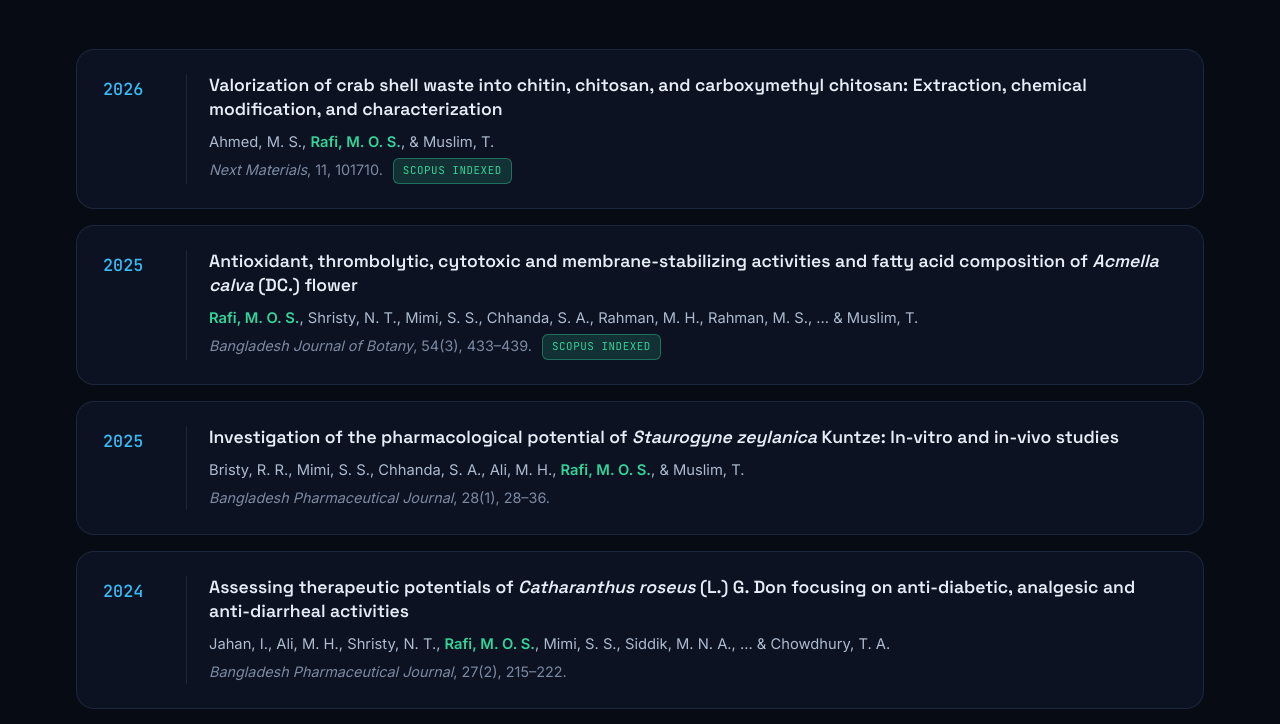
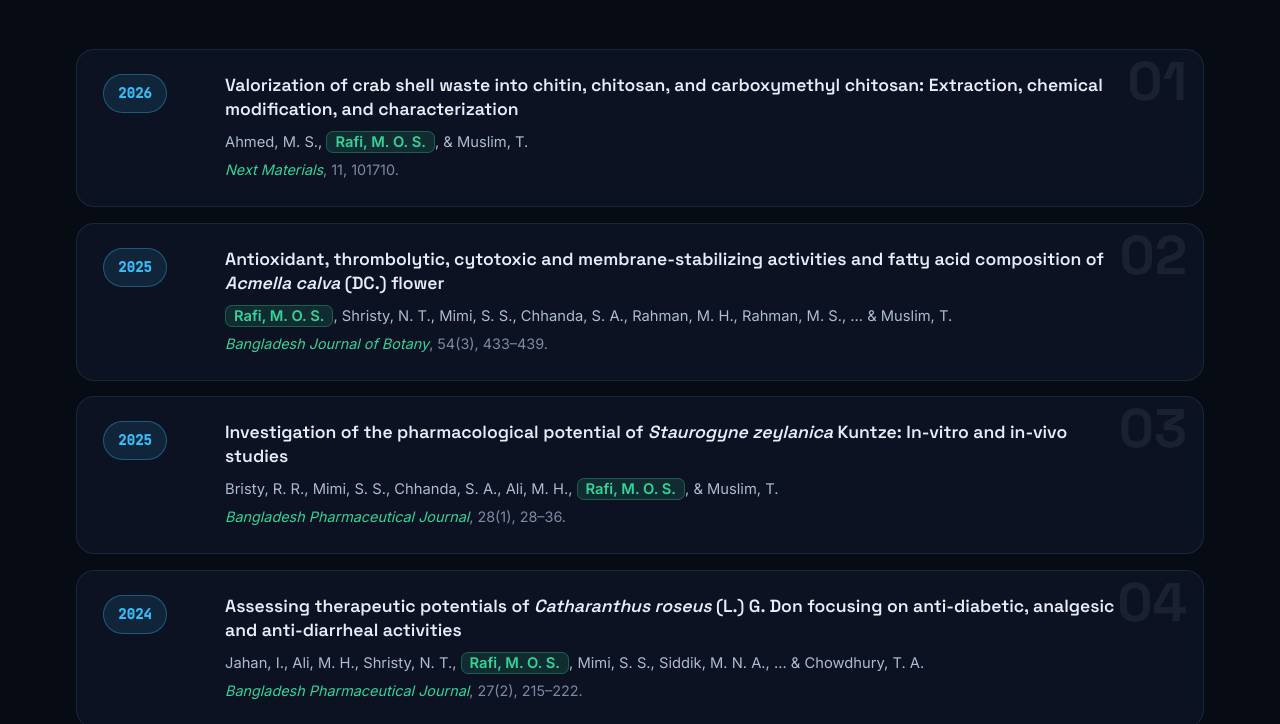
Before and after one commit to Osrafi/Osrafi.github.io, a plain HTML site: page index.html in a window 1280 px wide. Shown: the part 3599-4323 px from the top of the page. Drawn offline with Linux system fonts and the light colour scheme.

Commit message:
Publications beauty pass; drop Scopus badges
- Removed 'Scopus Indexed' badges from the two journal entries
- Ghost issue numbers (01-06) that tint accent on hover
- Year as a gradient-tinted pill that fills on hover
- Gradient spine draws down the card edge on hover
- Author name shown as a highlighted chip; journal names accented
- Conference talks: play-triangle markers with glow, hover slide

Co-Authored-By: Claude Fable 5 <noreply@anthropic.com>

```diff
--- a/css/style.css
+++ b/css/style.css
@@ -495,7 +495,6 @@ ul, ol { list-style: none; }
   margin-left: 6px;
   vertical-align: middle;
 }
-.badge--scopus { background: color-mix(in srgb, var(--accent-2) 16%, transparent); color: var(--accent-2); border: 1px solid color-mix(in srgb, var(--accent-2) 40%, transparent); }
 .badge--role { background: color-mix(in srgb, var(--accent) 14%, transparent); color: var(--accent); border: 1px solid color-mix(in srgb, var(--accent) 36%, transparent); }
 
 .conf { margin-top: 34px; background: var(--panel); border: 1px solid var(--border); border-radius: var(--radius); padding: 28px 30px; }
@@ -1076,6 +1075,114 @@ a.contact-card:hover { transform: translateY(-4px); border-color: var(--accent);
   pointer-events: none;
 }
 
+/* =========================================================
+   Beauty pass 3 — publications & conference presentations
+   ========================================================= */
+
+/* ghost issue numbers 01–06 */
+.pub { counter-increment: pub; overflow: hidden; grid-template-columns: 100px 1fr; }
+.pub::before {
+  content: counter(pub, decimal-leading-zero);
+  position: absolute;
+  top: 4px; right: 16px;
+  font-family: var(--font-display);
+  font-weight: 700;
+  font-size: 3.4rem;
+  line-height: 1;
+  color: color-mix(in srgb, var(--text) 7%, transparent);
+  pointer-events: none;
+  transition: color 0.45s ease, transform 0.45s ease;
+}
+.pub:hover::before {
+  color: color-mix(in srgb, var(--accent) 30%, transparent);
+  transform: translateY(-4px) scale(1.06);
+}
+
+/* gradient spine that draws in on hover */
+.pub::after {
+  content: "";
+  position: absolute;
+  left: 0; top: 0; bottom: 0;
+  width: 3px;
+  background: var(--grad);
+  transform: scaleY(0);
+  transform-origin: top;
+  transition: transform 0.45s cubic-bezier(.2,.7,.2,1);
+}
+.pub:hover::after { transform: scaleY(1); }
+
+/* year as a gradient-tinted pill */
+.pub__year {
+  border-right: none;
+  border-bottom: none;
+  align-self: start;
+  justify-self: start;
+  padding: 7px 14px;
+  border-radius: 999px;
+  font-size: 0.88rem;
+  font-weight: 600;
+  color: var(--accent);
+  background: color-mix(in srgb, var(--accent) 11%, transparent);
+  border: 1px solid color-mix(in srgb, var(--accent) 35%, transparent);
+  transition: background 0.35s ease, color 0.35s ease, box-shadow 0.35s ease;
+}
+.pub:hover .pub__year {
+  background: var(--accent);
+  color: var(--bg);
+  box-shadow: 0 8px 20px -8px var(--accent);
+}
+
+/* title, journal, and author accents */
+.pub__title { transition: color 0.35s ease; padding-right: 56px; }
+.pub:hover .pub__title { color: var(--accent); }
+.pub__venue em { color: var(--accent-2); transition: color 0.3s ease; }
+.pub__authors .me {
+  padding: 1px 8px;
+  border-radius: 7px;
+  background: color-mix(in srgb, var(--accent-2) 13%, transparent);
+  border: 1px solid color-mix(in srgb, var(--accent-2) 30%, transparent);
+  white-space: nowrap;
+}
+
+/* conference presentations */
+.conf { transition: border-color 0.35s ease, box-shadow 0.35s ease; }
+.conf:hover { border-color: var(--border-strong); box-shadow: var(--shadow); }
+.conf__list li {
+  position: relative;
+  padding: 15px 16px 15px 44px;
+  border-radius: var(--radius-sm);
+  border: 1px solid transparent;
+  transition: background 0.3s ease, border-color 0.3s ease, transform 0.3s ease;
+}
+.conf__list li::before {
+  content: "";
+  position: absolute;
+  left: 16px; top: 21px;
+  width: 0; height: 0;
+  border-left: 11px solid var(--accent);
+  border-top: 7px solid transparent;
+  border-bottom: 7px solid transparent;
+  border-radius: 2px;
+  transition: transform 0.3s ease, filter 0.3s ease;
+}
+.conf__list li:hover {
+  background: color-mix(in srgb, var(--accent) 6%, transparent);
+  border-color: var(--border);
+  transform: translateX(6px);
+}
+.conf__list li:hover::before {
+  transform: scale(1.25);
+  filter: drop-shadow(0 0 6px color-mix(in srgb, var(--accent) 60%, transparent));
+}
+.conf__list strong { transition: color 0.3s ease; }
+.conf__list li:hover strong { color: var(--accent); }
+
+@media (max-width: 560px) {
+  .pub { grid-template-columns: 1fr; }
+  .pub::before { font-size: 2.5rem; top: auto; bottom: 8px; }
+  .pub__title { padding-right: 0; }
+}
+
 /* ---------- Reduced motion ---------- */
 @media (prefers-reduced-motion: reduce) {
   *, *::before, *::after { animation-duration: 0.001ms !important; animation-iteration-count: 1 !important; transition-duration: 0.2s !important; scroll-behavior: auto !important; }
--- a/index.html
+++ b/index.html
@@ -437,8 +437,7 @@
             <h3 class="pub__title">Valorization of crab shell waste into chitin, chitosan, and carboxymethyl chitosan:
               Extraction, chemical modification, and characterization</h3>
             <p class="pub__authors">Ahmed, M. S., <span class="me">Rafi, M. O. S.</span>, &amp; Muslim, T.</p>
-            <p class="pub__venue"><em>Next Materials</em>, 11, 101710. <span class="badge badge--scopus">Scopus
-                Indexed</span></p>
+            <p class="pub__venue"><em>Next Materials</em>, 11, 101710.</p>
           </div>
         </li>
         <li class="pub" data-reveal>
@@ -448,8 +447,7 @@
               acid composition of <em>Acmella calva</em> (DC.) flower</h3>
             <p class="pub__authors"><span class="me">Rafi, M. O. S.</span>, Shristy, N. T., Mimi, S. S., Chhanda, S. A.,
               Rahman, M. H., Rahman, M. S., … &amp; Muslim, T.</p>
-            <p class="pub__venue"><em>Bangladesh Journal of Botany</em>, 54(3), 433–439. <span
-                class="badge badge--scopus">Scopus Indexed</span></p>
+            <p class="pub__venue"><em>Bangladesh Journal of Botany</em>, 54(3), 433–439.</p>
           </div>
         </li>
         <li class="pub" data-reveal>
```
